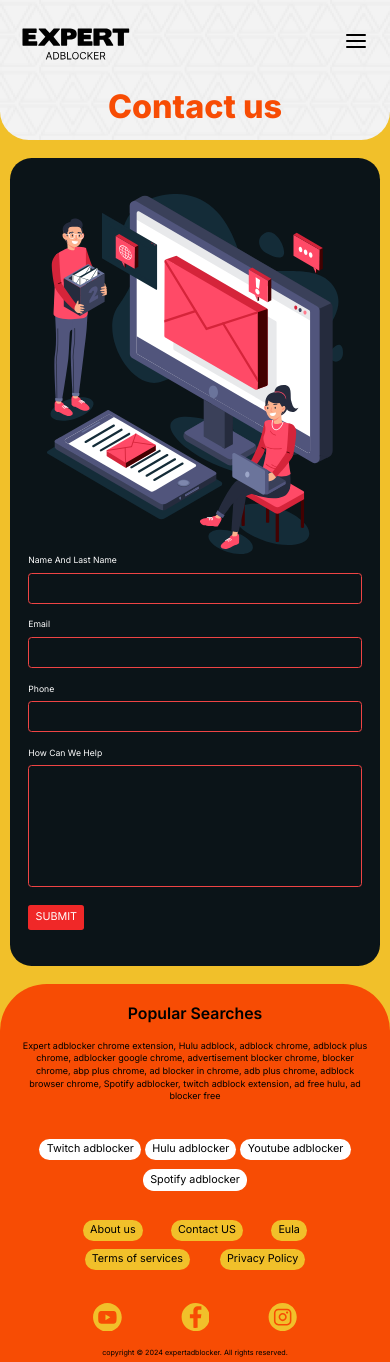
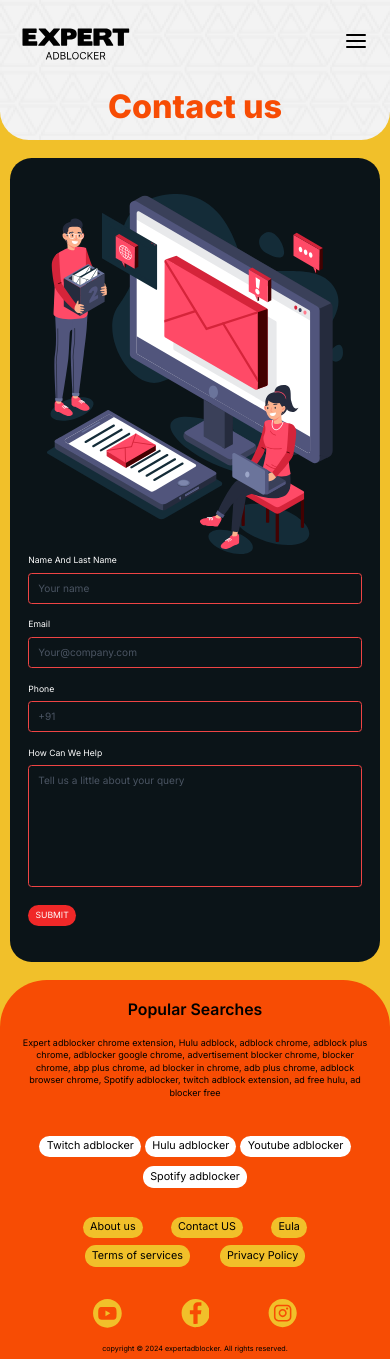
Before and after one commit to WebsitesByMTT/website_expertadblocker, a Next.js app: page /contact-us in a window 390 px wide. Built offline with nearby package versions, Linux system fonts and the light colour scheme.

Commit message:
add emailjs to contact form

```diff
--- a/package.json
+++ b/package.json
@@ -9,6 +9,7 @@
     "lint": "next lint"
   },
   "dependencies": {
+    "@emailjs/browser": "^4.3.3",
     "better-react-carousel": "^1.1.2",
     "framer-motion": "^11.1.7",
     "next": "14.2.3",
--- a/src/app/components/Footer.js
+++ b/src/app/components/Footer.js
@@ -3,7 +3,7 @@ import React from 'react'
 const Footer = ({ data }) => {
     const webLinks = [
         { name: "Twitch adblocker", link: "/twitch-adblocker" },
-        { name: "Hulu adblocker", link: "/hulu" },
+        { name: "Hulu adblocker", link: "/hulu-adblocker" },
         { name: "Youtube adblocker", link: "/youtube-adblocker" },
         { name: "Spotify adblocker", link: "/spotify-adblocker" }
 
--- a/src/app/contact-us/page.js
+++ b/src/app/contact-us/page.js
@@ -1,7 +1,9 @@
+"use client"
 import React from 'react'
 import Footer from '../components/Footer'
 import Navbar from '../components/Navbar'
 import Image from 'next/image'
+import emailjs from "@emailjs/browser";
 
 const page = () => {
 
@@ -25,10 +27,10 @@ const page = () => {
       textColor: "text-black",
       buttonColor: "bg-black",
       buttonTextColor: "text-white",
-            MobileNavbgColor:'bg-white',
-            mobileNavTextColor:'text-black',
-            mobilebuttonBgColor:'bg-black',
-            mobilebuttonTextColor:'text-white'
+      MobileNavbgColor: 'bg-white',
+      mobileNavTextColor: 'text-black',
+      mobilebuttonBgColor: 'bg-black',
+      mobilebuttonTextColor: 'text-white'
     },
     footer: {
       heading: "Popular Searches",
@@ -65,7 +67,25 @@ const page = () => {
       ]
     }
   }
-
+  const sendEmail = (e) => {
+    e.preventDefault();
+    emailjs
+      .sendForm(
+        process.env.NEXT_PUBLIC_SERVICE_ID,
+        process.env.NEXT_PUBLIC_TEMPLATE_ID,
+        e.target,
+        process.env.NEXT_PUBLIC_USER_ID
+      )
+      .then(
+        (result) => {
+          console.log(result.text);
+        },
+        (error) => {
+          console.log(error.text);
+        }
+      );
+    e.target.reset();
+  };
 
   return (
     <div className="bg-[#F1C02A]">
@@ -76,31 +96,31 @@ const page = () => {
       <div className='py-10'>
         <div className='bg-[#0B1418] py-20 rounded-[3rem] w-[95%] md:w-[85%] mx-auto'>
           <div className='grid grid-cols-12 items-center'>
-                <div className='col-span-12 order-2 md:order-1 md:col-span-6'>
+            <form onSubmit={sendEmail} className='col-span-12 order-2 md:order-1 md:col-span-6'>
               <div className='w-[90%] md:w-[80%] mx-auto space-y-8'>
                 <div className='space-y-3'>
                   <div className='text-white text-[1.2rem]'>Name And Last Name</div>
-                        <input type='text' name='fullname' className='w-full outline-none border-[1px] text-[1.4rem] md:text-[1rem] text-white bg-transparent border-red-500 rounded-lg py-[1rem] md:py-2 px-5'/>
+                  <input type='text' name='fullname' placeholder="Your name" className='placeholder-gray-600 w-full outline-none border-[1px] text-[1.4rem] md:text-[1rem] text-white bg-transparent border-red-500 rounded-lg py-[1rem] md:py-2 px-5' required />
                 </div>
                 <div className='space-y-3'>
                   <div className='text-white text-[1.2rem]'>Email</div>
-                        <input type='email' name='email' className='w-full outline-none border-[1px] text-white bg-transparent text-[1.4rem] md:text-[1rem] border-red-500 rounded-lg py-[1rem] md:py-2 px-5'/>
+                  <input type='email' name='email' placeholder="Your@company.com" className='placeholder-gray-600 w-full outline-none border-[1px] text-white bg-transparent text-[1.4rem] md:text-[1rem] border-red-500 rounded-lg py-[1rem] md:py-2 px-5' required />
                 </div>
                 <div className='space-y-3'>
                   <div className='text-white text-[1.2rem]'>Phone</div>
-                        <input type='text' name='phoneNumber' className='w-full outline-none border-[1px] text-white bg-transparent text-[1.4rem] md:text-[1rem] border-red-500 rounded-lg py-[1rem] md:py-2 px-5'/>
+                  <input type='text' name='phoneNumber' placeholder="+91" className='placeholder-gray-600 w-full outline-none border-[1px] text-white bg-transparent text-[1.4rem] md:text-[1rem] border-red-500 rounded-lg py-[1rem] md:py-2 px-5' required />
                 </div>
                 <div className='space-y-3'>
                   <div className='text-white text-[1.2rem]'>How Can We Help</div>
-                        <textarea className='w-full outline-none border-[1px] text-white resize-none bg-transparent border-red-500 text-[1.4rem] md:text-[1rem] rounded-lg py-[1rem] md:py-2 px-5' rows={7} ></textarea>
+                  <textarea name="message" placeholder="Tell us a little about your query" className='placeholder-gray-600 w-full outline-none border-[1px] text-white resize-none bg-transparent border-red-500 text-[1.4rem] md:text-[1rem] rounded-lg py-[1rem] md:py-2 px-5' rows={7} required></textarea>
                 </div>
                 <div>
-                       <button className='rounded-md text-white text-[1.5rem] hover:scale-90 transition-all hover:bg-opacity-70 bg-[#F02828] px-4 py-[4px]'>SUBMIT</button>
+                  <button type="submit" className='rounded-[3.5rem] text-white text-[1.2rem] hover:scale-90 transition-all hover:bg-opacity-70 bg-[#F02828] px-4 py-[4px]'>SUBMIT</button>
                 </div>
               </div>
-                </div>
+            </form>
             <div className='col-span-12 order-1 md:order-2 md:col-span-6'>
-                   <Image src="/contact-us.svg" alt="img" height={200} width={200} className='lg:w-[80%] md:w-[90%] w-[80%] 2xl:w-[60%] mx-auto'/>
+              <Image src="/contact-us.svg" alt="img" height={200} width={200} className='lg:w-[80%] md:w-[90%] w-[80%] 2xl:w-[60%] mx-auto' />
             </div>
           </div>
         </div>
--- a/src/app/hulu/page.js
+++ b/src/app/hulu-adblocker/page.js
@@ -38,7 +38,7 @@ const page = () => {
                 textColor: "text-black",
                 buttonColor: "bg-black",
                 buttonTextColor: "text-white",
-                MobileNavbgColor:'bg-white',
+                MobileNavbgColor:'bg-[#1DE783]',
                 mobileNavTextColor:'text-black',
                 mobilebuttonBgColor:'bg-black',
                 mobilebuttonTextColor:'text-white'
@@ -114,6 +114,7 @@ const page = () => {
             textColor: "text-[#012A84]",
             bgColor: "bg-[#1DE783]",
             iconColor: "#012A84",
+            starColor: "#F74C04",
             review: [
                 {
                     name: "Rajveer",
--- a/src/app/page.js
+++ b/src/app/page.js
@@ -113,6 +113,7 @@ export default function Home() {
       textColor: "text-white",
       bgColor: "bg-black",
       iconColor: "white",
+      starColor: "#F1C02A",
       review: [
         {
           name: "Anushka",
--- a/src/app/spotify-adblocker/page.js
+++ b/src/app/spotify-adblocker/page.js
@@ -37,7 +37,7 @@ const Spotify = () => {
                 textColor: "text-white",
                 buttonColor: "bg-white",
                 buttonTextColor: "text-black",
-                MobileNavbgColor:'bg-black',
+                MobileNavbgColor:'bg-[#1AB26B]',
                 mobileNavTextColor:'text-white',
                 mobilebuttonBgColor:'bg-white',
                 mobilebuttonTextColor:'text-black'
@@ -114,6 +114,7 @@ const Spotify = () => {
             textColor: "text-[#C3F0C8]",
             bgColor: "bg-[#1AB26B]",
             iconColor: "#C3F0C8",
+            starColor: "#2D46B9",
             review: [
                 {
                     name: "Balbindar",
--- a/src/app/twitch-adblocker/page.js
+++ b/src/app/twitch-adblocker/page.js
@@ -39,7 +39,7 @@ const page = () => {
             textColor: "text-white",
             buttonColor: "bg-white",
             buttonTextColor: "text-black",
-            MobileNavbgColor:'bg-black',
+            MobileNavbgColor:'bg-[#6441A5]',
             mobileNavTextColor:'text-white',
             mobilebuttonBgColor:'bg-white',
             mobilebuttonTextColor:'text-black'
@@ -114,6 +114,7 @@ const page = () => {
           textColor: "text-white",
           bgColor: "bg-[#6441A5]",
           iconColor: "#fff",
+          starColor: "#F1C02A",
           review: [
             {
               name: "Riya",
--- a/src/app/youtube-adblocker/page.js
+++ b/src/app/youtube-adblocker/page.js
@@ -37,7 +37,7 @@ const Youtube = () => {
                 textColor: "text-white",
                 buttonColor: "bg-white",
                 buttonTextColor: "text-black",
-                MobileNavbgColor: 'bg-black',
+                MobileNavbgColor: 'bg-[#FF4A4A]',
                 mobileNavTextColor: 'text-white',
                 mobilebuttonBgColor: 'bg-white',
                 mobilebuttonTextColor: 'text-black'
@@ -114,6 +114,7 @@ const Youtube = () => {
             textColor: "text-[#FFD7B3]",
             bgColor: "bg-[#FF4A4A]",
             iconColor: "#FFD7B3",
+            starColor: "#D40000",
             review: [
                 {
                     name: "Anushka",
--- a/tailwind.config.js
+++ b/tailwind.config.js
@@ -7,6 +7,16 @@ module.exports = {
   ],
   theme: {
     extend: {
+      keyframes: {
+        slideDown: {
+          '0%': {
+            height: '0%'
+          },
+          '100%': {
+            height: '100%'
+          }
+        }
+      },
       backgroundImage: {
         "gradient-radial": "radial-gradient(var(--tw-gradient-stops))",
         "gradient-conic":
```
Also changed, not shown: src/app/components/Home/Section4.js (+6 -5 lines), src/app/components/Navbar.js (+21 -9 lines), src/app/globals.css (+24 -9 lines), 2 other files (tests, documents, lock files or other folders). Lines whose indentation alone changed are shown as unchanged.
